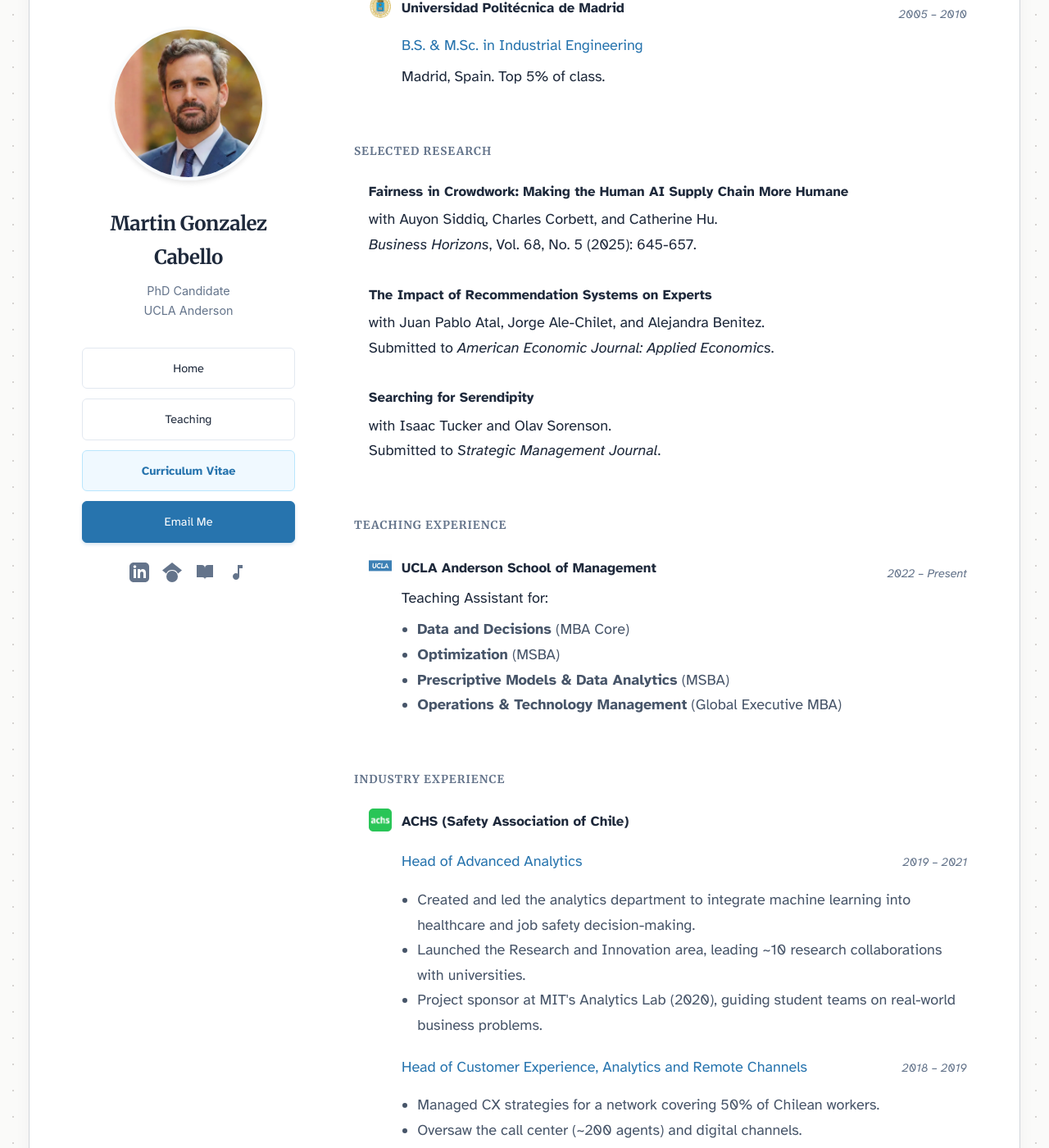
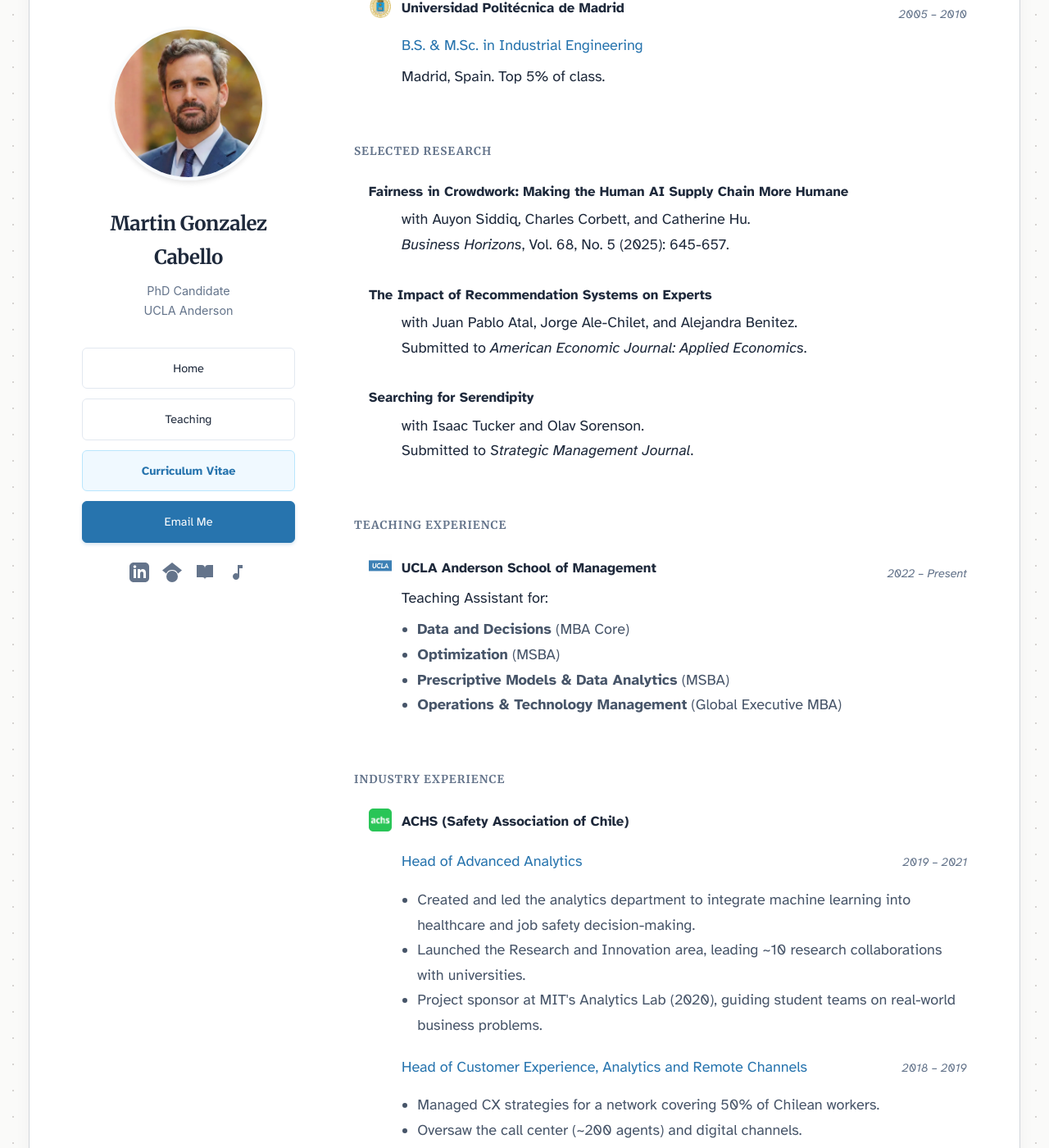
Before and after one commit to martins73/research-site, a Jekyll site: the page built from cv.html, in a window 1280 px wide and 1400 px high, scrolled down 734 px. Shown: the whole window at 82% size. Built offline with Jekyll 4.4.1, drawn with Linux system fonts in a browser that asks for light colours.

Commit message:
Restore and update CV specific layout styles

```diff
--- a/assets/css/style.css
+++ b/assets/css/style.css
@@ -372,13 +372,16 @@ h2 {
     font-family: 'Merriweather', serif;
 }
 
-/* --- CV SPECIFIC STYLES --- */
+/* --- CV SPECIFIC LAYOUT (Restored) --- */
+
+/* 1. The Header Group (Logo + Name) */
 .cv-header-group {
     display: flex;
     align-items: center;
     gap: 12px;
 }
 
+/* 2. The Logo (Fixed Size - Prevents huge images) */
 .cv-logo {
     width: 28px;
     height: 28px;
@@ -386,27 +389,36 @@ h2 {
     opacity: 0.9;
     transition: transform 0.2s;
 }
-
-/* Animate logo when hovering the link */
+/* Scale logo on hover */
 a .cv-logo:hover {
     transform: scale(1.1);
     opacity: 1;
 }
 
+/* 3. The Institution Name Link */
 .cv-institution-link {
     color: inherit;
     text-decoration: none;
     font-weight: 600;
 }
-
 .cv-institution-link:hover {
-    color: var(--accent); /* Uses your site blue (#2774AE) */
+    color: var(--accent);
     text-decoration: underline;
 }
 
-/* Reusing your badge style for the research/industry tags if needed */
+/* 4. The Role Title (Blue Text with Indentation) */
+.cv-role {
+    color: var(--accent);
+    font-weight: 500;
+    margin: 0.5rem 0 0.5rem 40px; /* 40px aligns it under the text, past the logo */
+}
+
+/* 5. The Description (Gray Text with Indentation) */
+.cv-desc {
+    margin-left: 40px; /* 40px aligns it under the text */
+}
 .cv-desc ul {
     margin-top: 0.5rem;
+    color: var(--text-light);
     padding-left: 1.2rem;
-    color: var(--text-light);
 }
```
